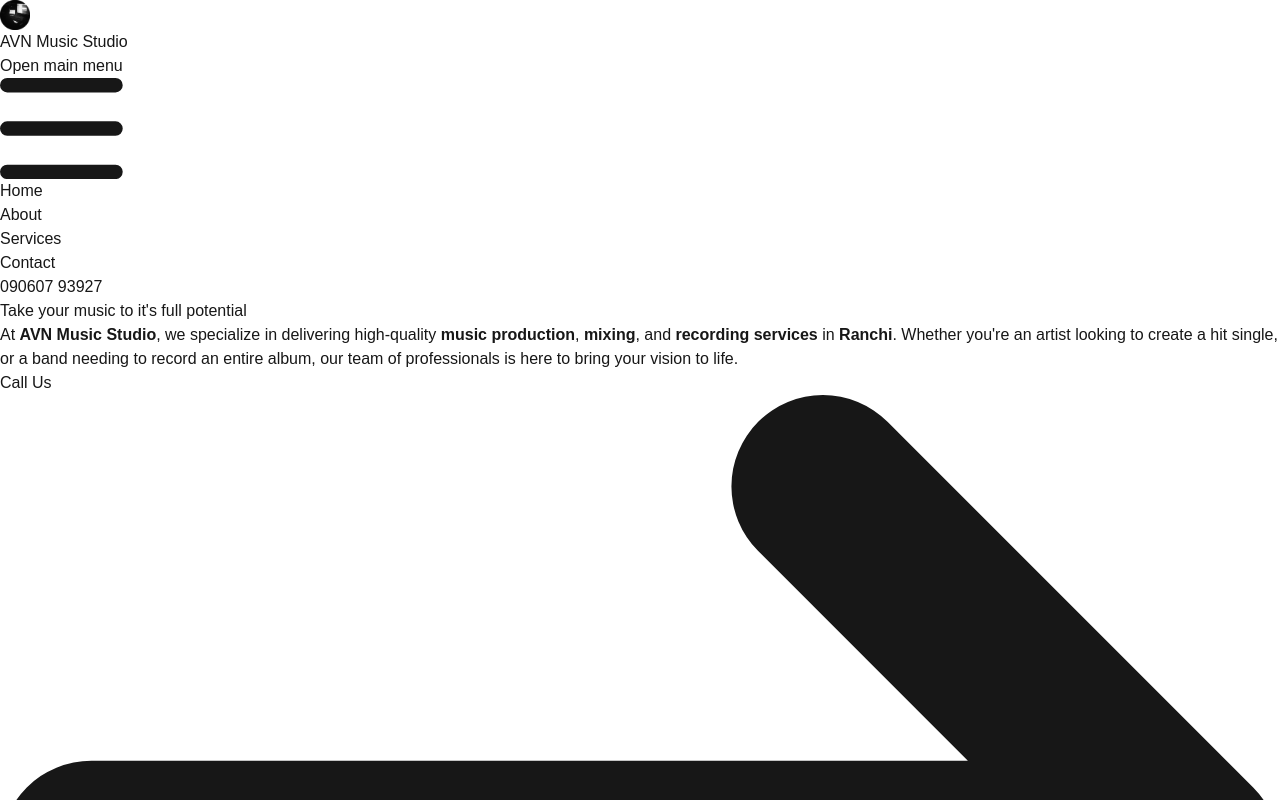
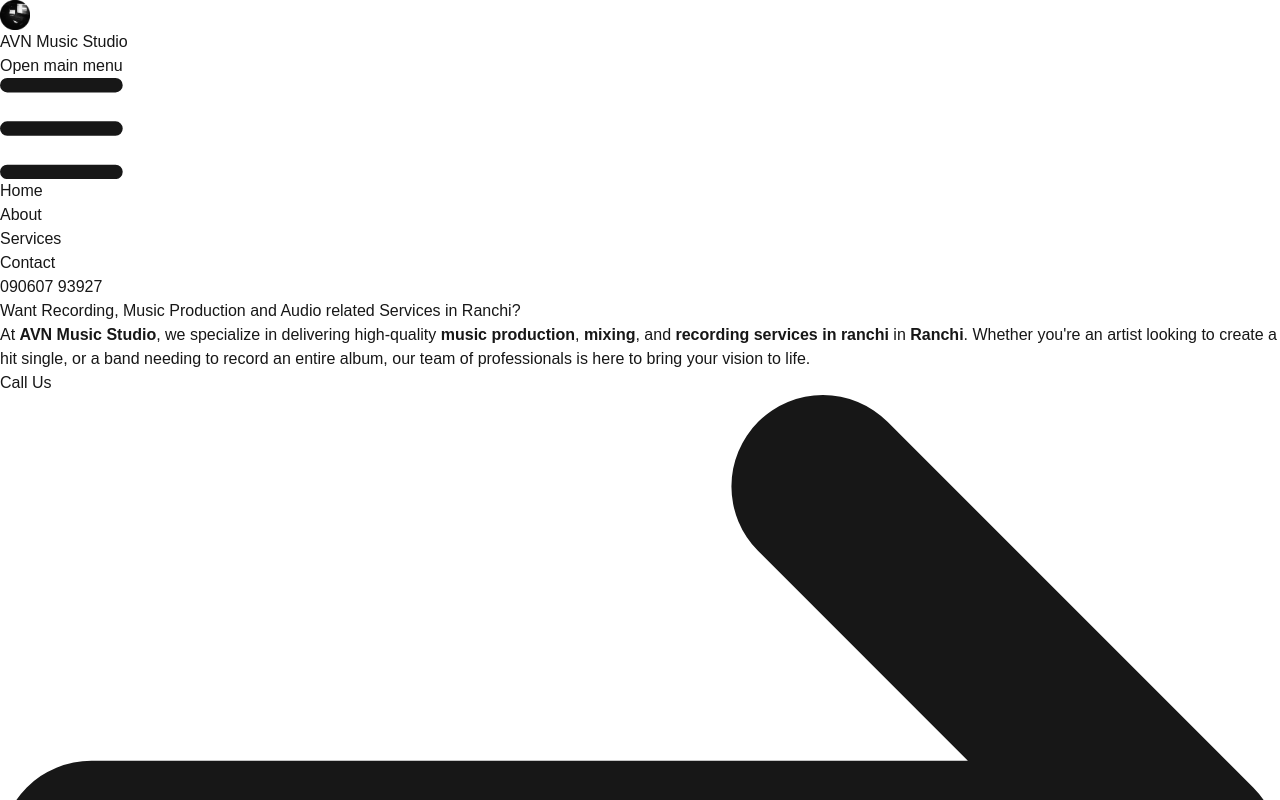
Before and after one commit to anvkup/avnproductions, a Next.js app: page / in a window 1280 px wide. Shown: the top 800 px of the page. Built offline with nearby package versions, Linux system fonts and the light colour scheme.

Commit message:
Keyword Change

```diff
--- a/src/app/components/Hero.js
+++ b/src/app/components/Hero.js
@@ -6,8 +6,8 @@
         <div>
             <section class=" bg-[url('/image/studiobg.webp')] bg-white bg-cover bg-blend-multiply">
                 <div class="px-4 mx-auto max-w-screen-xl text-center py-24 lg:py-56">
-                    <h1 class="mb-4 text-4xl font-extrabold tracking-tight leading-none text-white md:text-5xl lg:text-6xl">Take your music to it&apos;s full potential</h1>
-                    <p class="mb-8 text-lg font-normal text-gray-300 lg:text-xl sm:px-16 lg:px-48">At <strong>AVN Music Studio</strong>, we specialize in delivering high-quality <strong>music production</strong>, <strong>mixing</strong>, and <strong>recording services</strong> in <strong>Ranchi</strong>. Whether you&apos;re an artist looking to create a hit single, or a band needing to record an entire album, our team of professionals is here to bring your vision to life.</p>
+                    <h1 class="mb-4 text-4xl font-extrabold tracking-tight leading-none text-white md:text-5xl lg:text-6xl">Want Recording, Music Production and Audio related Services in Ranchi? </h1>
+                    <p class="mb-8 text-lg font-normal text-gray-300 lg:text-xl sm:px-16 lg:px-48">At <strong>AVN Music Studio</strong>, we specialize in delivering high-quality <strong>music production</strong>, <strong>mixing</strong>, and <strong>recording services in ranchi</strong> in <strong>Ranchi</strong>. Whether you&apos;re an artist looking to create a hit single, or a band needing to record an entire album, our team of professionals is here to bring your vision to life.</p>
                     <div class="flex flex-col space-y-4 sm:flex-row sm:justify-center sm:space-y-0">
                         <a href="tel:090607 93927" class="inline-flex justify-center items-center py-3 px-5 text-base font-medium text-center text-white rounded-lg bg-blue-700 hover:bg-blue-800 focus:ring-4 focus:ring-blue-300 dark:focus:ring-blue-900">
                             Call Us
```
